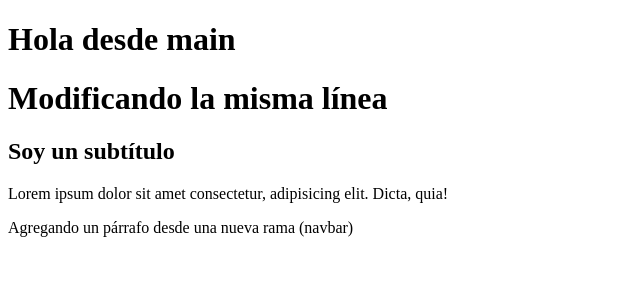
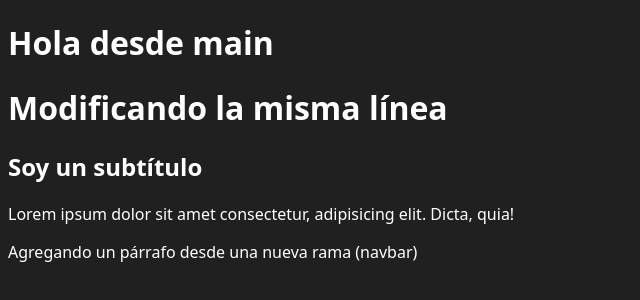
Before and after one commit to dalcarod/prueba-git, a plain HTML site: page index.html in a window 1280 px wide. Shown: the whole page, without its empty margins (0-640 px from the left). Drawn offline with Linux system fonts and the light colour scheme.

Commit message:
add styles

```diff
--- a/index.html
+++ b/index.html
@@ -4,6 +4,7 @@
     <meta charset="UTF-8" />
     <meta name="viewport" content="width=device-width, initial-scale=1.0" />
     <title>Git</title>
+    <link rel="stylesheet" href="./styles.css" />
   </head>
   <body>
     <h1>Hola desde main</h1>
--- /dev/null
+++ b/styles.css
@@ -0,0 +1,6 @@
+body {
+  background: #202020;
+  color: #fff;
+  font-family: system-ui, -apple-system, BlinkMacSystemFont, "Segoe UI", Roboto,
+    Oxygen, Ubuntu, Cantarell, "Open Sans", "Helvetica Neue", sans-serif;
+}
```
